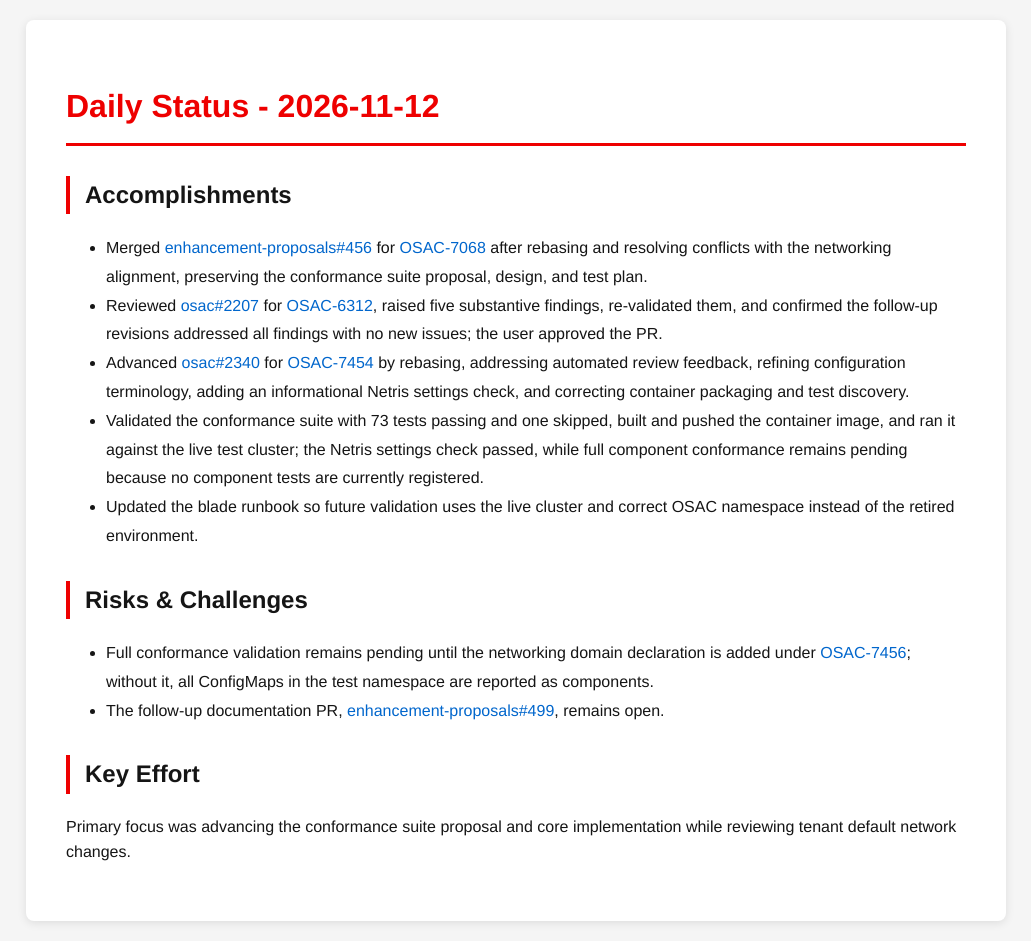
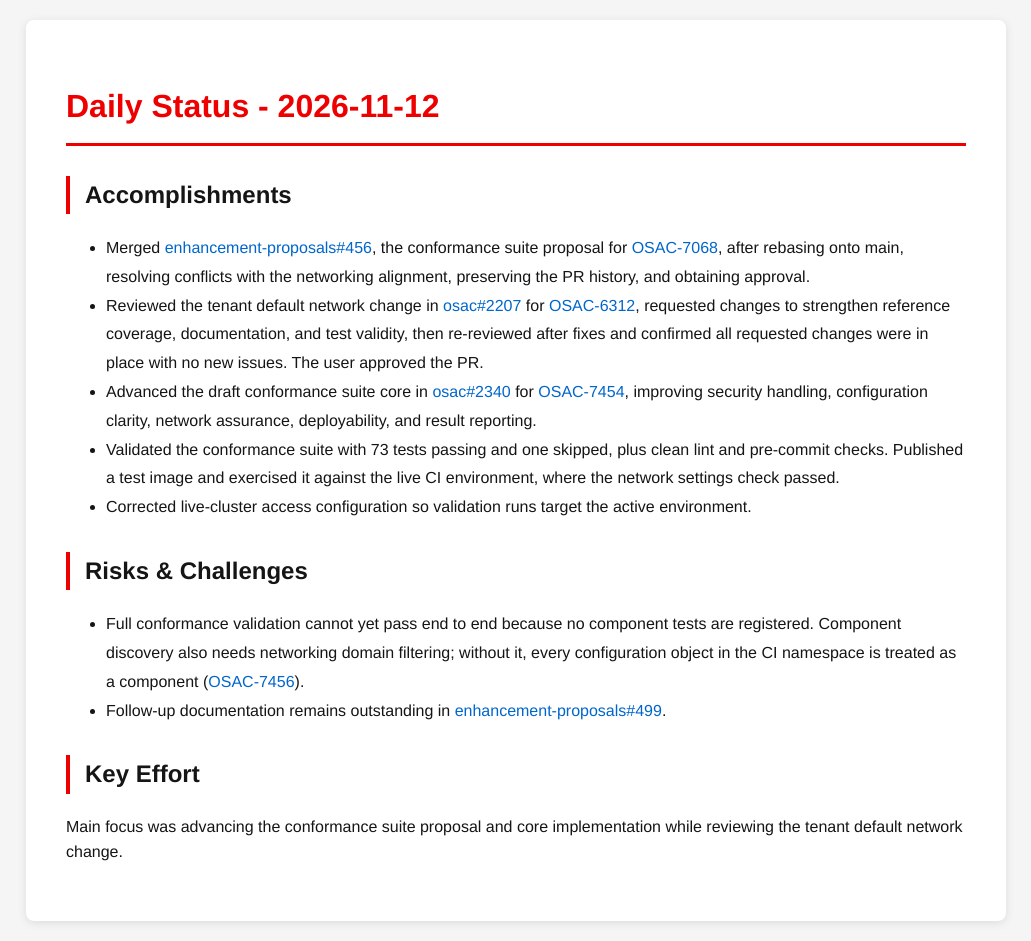
Before and after one commit to tzvatot/daily-status, a Jekyll site: the page built from 2026-11-12.md, in a window 1280 px wide. Shown: the whole page, without its empty margins (124-1155 px from the left). Built offline with Jekyll 4.4.1, drawn with Linux system fonts in a browser that asks for light colours.

Commit message:
Daily status update - 2026-11-12

```diff
--- a/2026-11-12.md
+++ b/2026-11-12.md
@@ -7,15 +7,15 @@ date: 2026-11-12
 # Daily Status - 2026-11-12
 
 ## Accomplishments
-- Merged [enhancement-proposals#456](https://github.com/osac-project/enhancement-proposals/pull/456) for [OSAC-7068](https://redhat.atlassian.net/browse/OSAC-7068) after rebasing and resolving conflicts with the networking alignment, preserving the conformance suite proposal, design, and test plan.
-- Reviewed [osac#2207](https://github.com/osac-project/osac/pull/2207) for [OSAC-6312](https://redhat.atlassian.net/browse/OSAC-6312), raised five substantive findings, re-validated them, and confirmed the follow-up revisions addressed all findings with no new issues; the user approved the PR.
-- Advanced [osac#2340](https://github.com/osac-project/osac/pull/2340) for [OSAC-7454](https://redhat.atlassian.net/browse/OSAC-7454) by rebasing, addressing automated review feedback, refining configuration terminology, adding an informational Netris settings check, and correcting container packaging and test discovery.
-- Validated the conformance suite with 73 tests passing and one skipped, built and pushed the container image, and ran it against the live test cluster; the Netris settings check passed, while full component conformance remains pending because no component tests are currently registered.
-- Updated the blade runbook so future validation uses the live cluster and correct OSAC namespace instead of the retired environment.
+- Merged [enhancement-proposals#456](https://github.com/osac-project/enhancement-proposals/pull/456), the conformance suite proposal for [OSAC-7068](https://redhat.atlassian.net/browse/OSAC-7068), after rebasing onto main, resolving conflicts with the networking alignment, preserving the PR history, and obtaining approval.
+- Reviewed the tenant default network change in [osac#2207](https://github.com/osac-project/osac/pull/2207) for [OSAC-6312](https://redhat.atlassian.net/browse/OSAC-6312), requested changes to strengthen reference coverage, documentation, and test validity, then re-reviewed after fixes and confirmed all requested changes were in place with no new issues. The user approved the PR.
+- Advanced the draft conformance suite core in [osac#2340](https://github.com/osac-project/osac/pull/2340) for [OSAC-7454](https://redhat.atlassian.net/browse/OSAC-7454), improving security handling, configuration clarity, network assurance, deployability, and result reporting.
+- Validated the conformance suite with 73 tests passing and one skipped, plus clean lint and pre-commit checks. Published a test image and exercised it against the live CI environment, where the network settings check passed.
+- Corrected live-cluster access configuration so validation runs target the active environment.
 
 ## Risks & Challenges
-- Full conformance validation remains pending until the networking domain declaration is added under [OSAC-7456](https://redhat.atlassian.net/browse/OSAC-7456); without it, all ConfigMaps in the test namespace are reported as components.
-- The follow-up documentation PR, [enhancement-proposals#499](https://github.com/osac-project/enhancement-proposals/pull/499), remains open.
+- Full conformance validation cannot yet pass end to end because no component tests are registered. Component discovery also needs networking domain filtering; without it, every configuration object in the CI namespace is treated as a component ([OSAC-7456](https://redhat.atlassian.net/browse/OSAC-7456)).
+- Follow-up documentation remains outstanding in [enhancement-proposals#499](https://github.com/osac-project/enhancement-proposals/pull/499).
 
 ## Key Effort
-Primary focus was advancing the conformance suite proposal and core implementation while reviewing tenant default network changes.
+Main focus was advancing the conformance suite proposal and core implementation while reviewing the tenant default network change.
```
